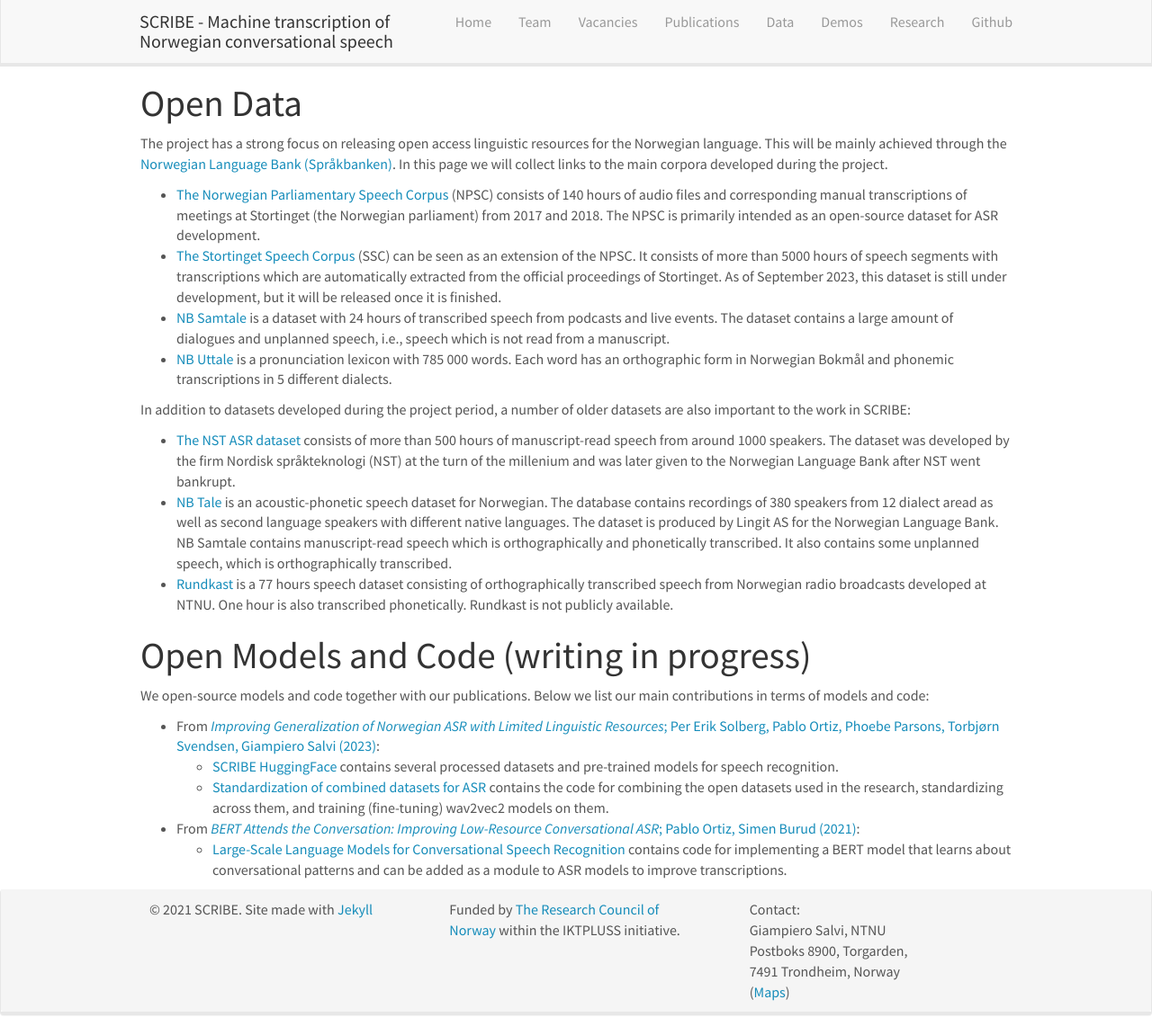
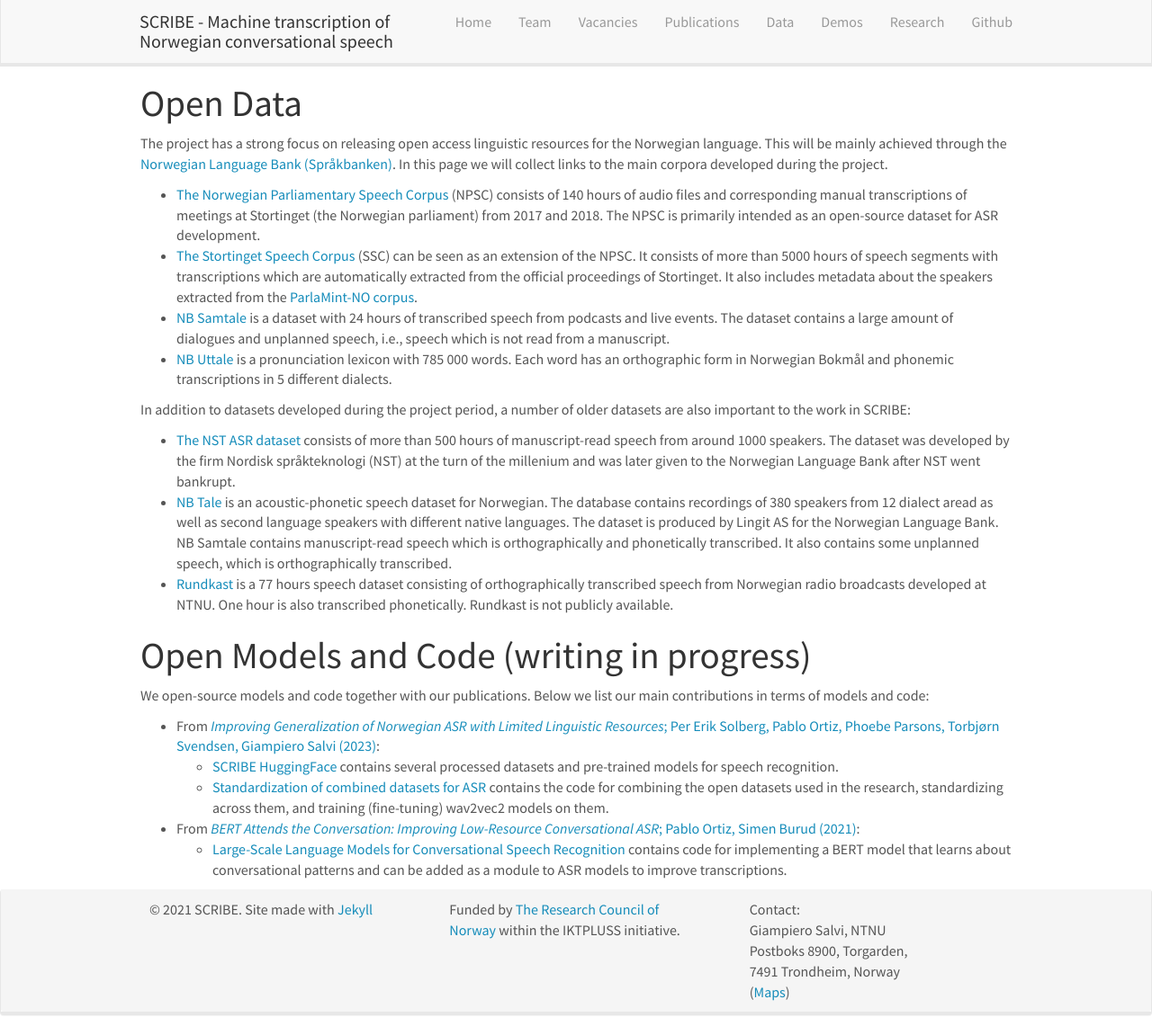
Before and after one commit to scribe-project/scribe-project.github.io, a Jekyll site: the page built from _pages/data.md, in a window 1280 px wide and 1151 px high. Shown: the whole window at 90% size. Built offline with Jekyll 4.4.1, drawn with Linux system fonts in a browser that asks for light colours; nearby versions of some CDN libraries.

Commit message:
Update info on the SSC

```diff
--- a/_pages/data.md
+++ b/_pages/data.md
@@ -10,7 +10,7 @@ permalink: /data/
 # Open Data
 The project has a strong focus on releasing open access linguistic resources for the Norwegian language. This will be mainly achieved through the [Norwegian Language Bank (Språkbanken)](https://www.nb.no/sprakbanken/en/sprakbanken/). In this page we will collect links to the main corpora developed during the project.
 * [The Norwegian Parliamentary Speech Corpus](https://www.nb.no/sprakbanken/en/resource-catalogue/oai-nb-no-sbr-84/) (NPSC) consists of 140 hours of audio files and corresponding manual transcriptions of meetings at Stortinget (the Norwegian parliament) from 2017 and 2018. The NPSC is primarily intended as an open-source dataset for ASR development.
-* [The Stortinget Speech Corpus](https://aclanthology.org/2023.resourceful-1.7.pdf) (SSC) can be seen as an extension of the NPSC. It consists of more than 5000 hours of speech segments with transcriptions which are automatically extracted from the official proceedings of Stortinget. As of September 2023, this dataset is still under development, but it will be released once it is finished.
+* [The Stortinget Speech Corpus](https://www.nb.no/sprakbanken/en/resource-catalogue/oai-nb-no-sbr-91/) (SSC) can be seen as an extension of the NPSC. It consists of more than 5000 hours of speech segments with transcriptions which are automatically extracted from the official proceedings of Stortinget. It also includes metadata about the speakers extracted from the [ParlaMint-NO corpus](https://www.nb.no/sprakbanken/en/resource-catalogue/oai-nb-no-sbr-77/).
 * [NB Samtale](https://www.nb.no/sprakbanken/en/resource-catalogue/oai-nb-no-sbr-85/) is a dataset with 24 hours of transcribed speech from podcasts and live events. The dataset contains a large amount of dialogues and unplanned speech, i.e., speech which is not read from a manuscript.
 * [NB Uttale](https://www.nb.no/sprakbanken/en/resource-catalogue/oai-nb-no-sbr-79/) is a pronunciation lexicon with 785 000 words. Each word has an orthographic form in Norwegian Bokmål and phonemic transcriptions in 5 different dialects.
 
```
